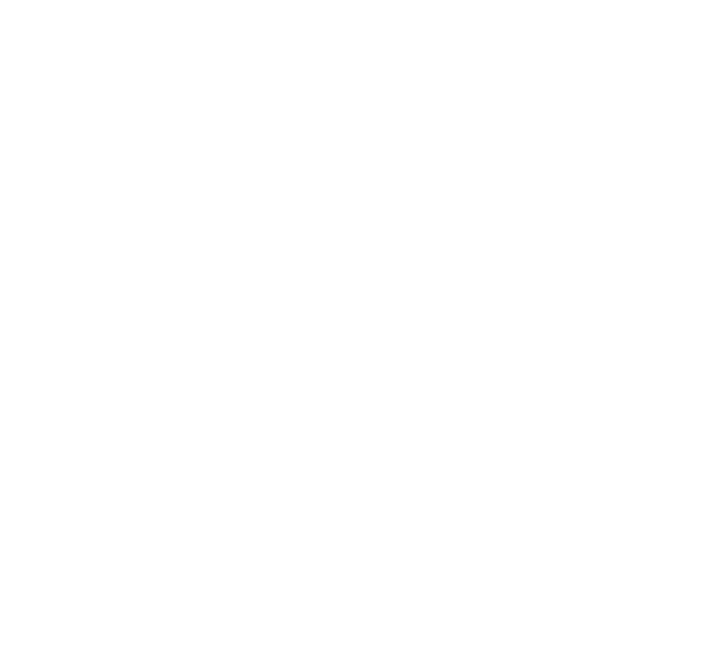
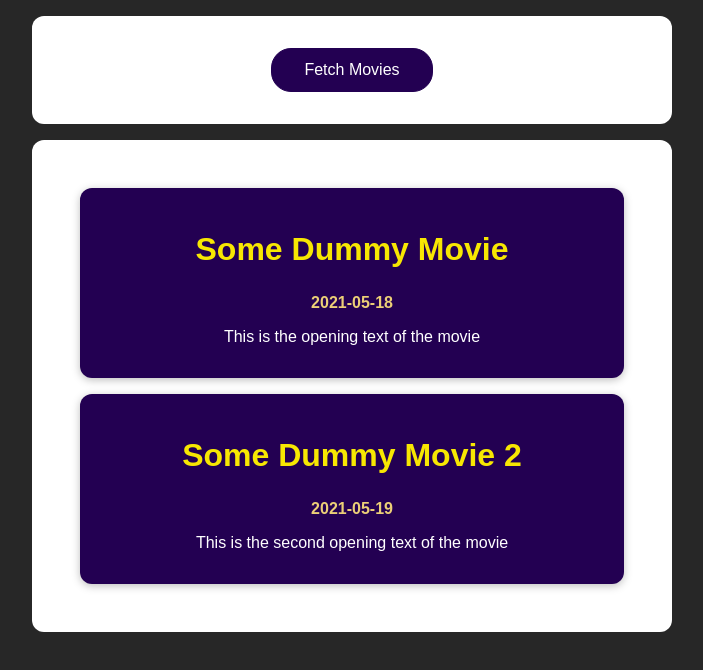
Before and after one commit to barissokat/maxi-react-http-requests, a React (Create React App) app: page / in a window 1280 px wide. Shown: the top 670 px of the page, without its empty margins (288-991 px from the left). Built offline with nearby package versions, Linux system fonts and the light colour scheme.

Commit message:
Add Movie components

```diff
--- /dev/null
+++ b/src/App.css
@@ -0,0 +1,29 @@
+section {
+  margin: 1rem auto;
+  width: 90%;
+  max-width: 40rem;
+  text-align: center;
+  background-color: white;
+  padding: 2rem;
+  border-radius: 12px;
+}
+
+button {
+  font: inherit;
+  cursor: pointer;
+  background: #230052;
+  border: 1px solid #230052;
+  color: white;
+  padding: 0.75rem 2rem;
+  border-radius: 20px;
+}
+
+button:focus {
+  outline: none;
+}
+
+button:hover,
+button:active {
+  background-color: #460897;
+  border-color: #460897;
+}
--- a/src/App.js
+++ b/src/App.js
@@ -1,6 +1,31 @@
+import MoviesList from './components/MoviesList'
+import './App.css'
+
 function App () {
+  const dummyMovies = [
+    {
+      id: 1,
+      title: 'Some Dummy Movie',
+      openingText: 'This is the opening text of the movie',
+      releaseDate: '2021-05-18'
+    },
+    {
+      id: 2,
+      title: 'Some Dummy Movie 2',
+      openingText: 'This is the second opening text of the movie',
+      releaseDate: '2021-05-19'
+    }
+  ]
+
   return (
-    <div />
+    <>
+      <section>
+        <button>Fetch Movies</button>
+      </section>
+      <section>
+        <MoviesList movies={dummyMovies} />
+      </section>
+    </>
   )
 }
 
--- /dev/null
+++ b/src/components/Movie.js
@@ -0,0 +1,13 @@
+import classes from './Movie.module.css'
+
+const Movie = props => {
+  return (
+    <li className={classes.movie}>
+      <h2>{props.title}</h2>
+      <h3>{props.releaseDate}</h3>
+      <p>{props.openingText}</p>
+    </li>
+  )
+}
+
+export default Movie
--- /dev/null
+++ b/src/components/Movie.module.css
@@ -0,0 +1,20 @@
+.movie {
+  margin: 1rem;
+  padding: 1rem;
+  background-color: #230052;
+  box-shadow: 0 2px 8px rgba(0, 0, 0, 0.26);
+  border-radius: 12px;
+  text-align: center;
+  color: white;
+}
+
+.movie h2 {
+  font-size: 2rem;
+  color: #f7e702;
+}
+
+.movie h3 {
+  color: #eccf77;
+  margin: 0;
+  font-size: 1rem;
+}
--- /dev/null
+++ b/src/components/MoviesList.js
@@ -0,0 +1,19 @@
+import Movie from './Movie'
+import classes from './MoviesList.module.css'
+
+const MovieList = props => {
+  return (
+    <ul className={classes['movies-list']}>
+      {props.movies.map((movie) => (
+        <Movie
+          key={movie.id}
+          title={movie.title}
+          releaseDate={movie.releaseDate}
+          openingText={movie.openingText}
+        />
+      ))}
+    </ul>
+  )
+}
+
+export default MovieList
--- /dev/null
+++ b/src/components/MoviesList.module.css
@@ -0,0 +1,5 @@
+.movies-list {
+  list-style: none;
+  margin: 0;
+  padding: 0;
+}
--- a/src/index.css
+++ b/src/index.css
@@ -1,13 +1,12 @@
+* {
+  box-sizing: border-box;
+}
+
+html {
+  font-family: sans-serif;
+}
+
 body {
   margin: 0;
-  font-family: -apple-system, BlinkMacSystemFont, 'Segoe UI', 'Roboto', 'Oxygen',
-    'Ubuntu', 'Cantarell', 'Fira Sans', 'Droid Sans', 'Helvetica Neue',
-    sans-serif;
-  -webkit-font-smoothing: antialiased;
-  -moz-osx-font-smoothing: grayscale;
+  background-color: #272727;
 }
-
-code {
-  font-family: source-code-pro, Menlo, Monaco, Consolas, 'Courier New',
-    monospace;
-}
```
